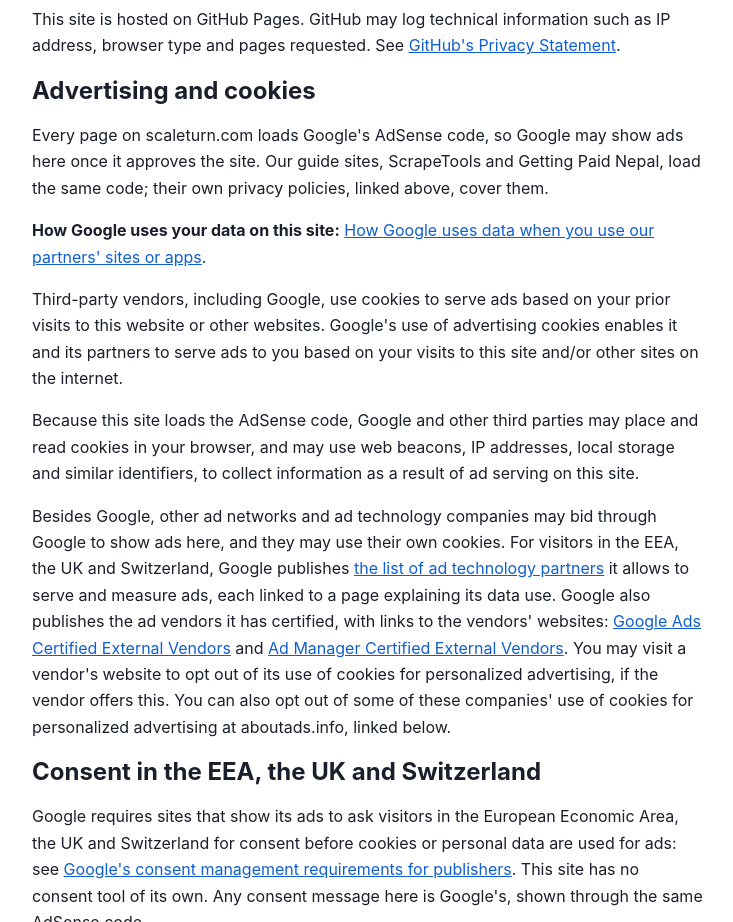
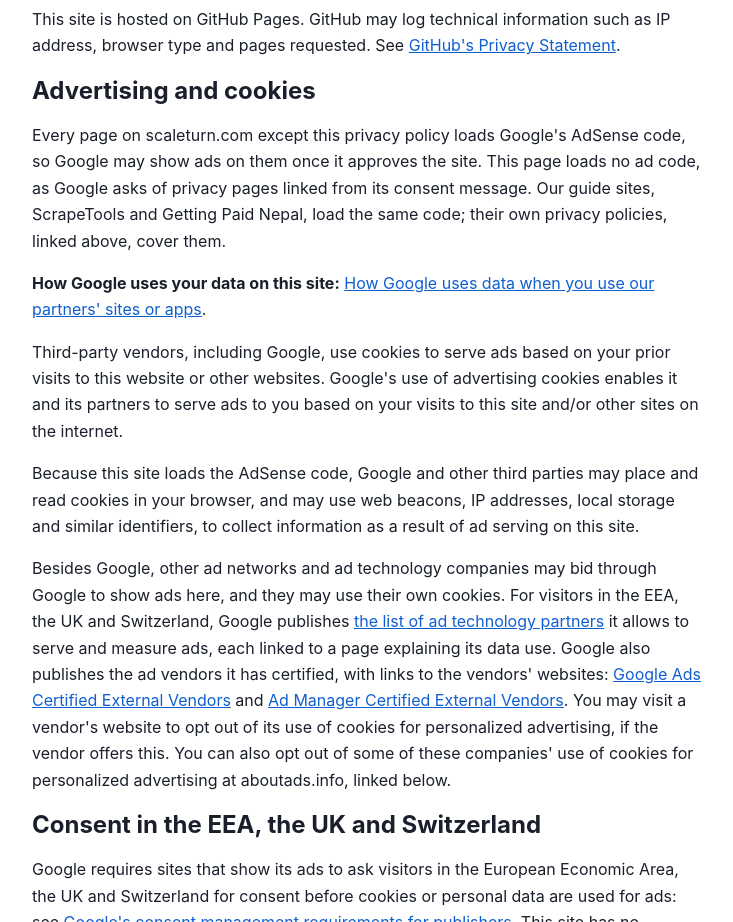
Before and after one commit to sanjayamaharjancodes/scaleturn-site, a plain HTML site: page privacy.html in a window 1280 px wide. Shown: the part 800-1722 px from the top of the page, without its empty margins (272-1005 px from the left). Drawn offline with Linux system fonts and the light colour scheme.

Commit message:
ct-004: privacy.html loads no ad code (Google, AdSense Help 10961370: privacy pages linked from its consent message host no ad tags); README
Co-Authored-By: Claude Opus 5.5 <noreply@anthropic.com>

```diff
--- a/privacy.html
+++ b/privacy.html
@@ -7,7 +7,6 @@
 <meta name="description" content="What scaleturn.com collects, how page counts work, how Google's AdSense code on this site uses advertising cookies, and how to turn personalized ads off.">
 <link rel="canonical" href="https://scaleturn.com/privacy.html">
 <link rel="icon" href="/favicon.ico">
-<script async src="https://pagead2.googlesyndication.com/pagead/js/adsbygoogle.js?client=ca-pub-5554189148912369" crossorigin="anonymous"></script>
 <link rel="stylesheet" href="style.css">
 </head>
 <body>
@@ -49,7 +48,7 @@
     <p>This site is hosted on GitHub Pages. GitHub may log technical information such as IP address, browser type and pages requested. See <a href="https://docs.github.com/en/site-policy/privacy-policies/github-general-privacy-statement" rel="noopener">GitHub's Privacy Statement</a>.</p>
 
     <h2 id="advertising">Advertising and cookies</h2>
-    <p>Every page on scaleturn.com loads Google's AdSense code, so Google may show ads here once it approves the site. Our guide sites, ScrapeTools and Getting Paid Nepal, load the same code; their own privacy policies, linked above, cover them.</p>
+    <p>Every page on scaleturn.com except this privacy policy loads Google's AdSense code, so Google may show ads on them once it approves the site. This page loads no ad code, as Google asks of privacy pages linked from its consent message. Our guide sites, ScrapeTools and Getting Paid Nepal, load the same code; their own privacy policies, linked above, cover them.</p>
     <p><strong>How Google uses your data on this site:</strong> <a href="https://www.google.com/policies/privacy/partners/" rel="noopener">How Google uses data when you use our partners' sites or apps</a>.</p>
     <p>Third-party vendors, including Google, use cookies to serve ads based on your prior visits to this website or other websites. Google's use of advertising cookies enables it and its partners to serve ads to you based on your visits to this site and/or other sites on the internet.</p>
     <p>Because this site loads the AdSense code, Google and other third parties may place and read cookies in your browser, and may use web beacons, IP addresses, local storage and similar identifiers, to collect information as a result of ad serving on this site.</p>
```
Also changed, not shown: 1 other file.
